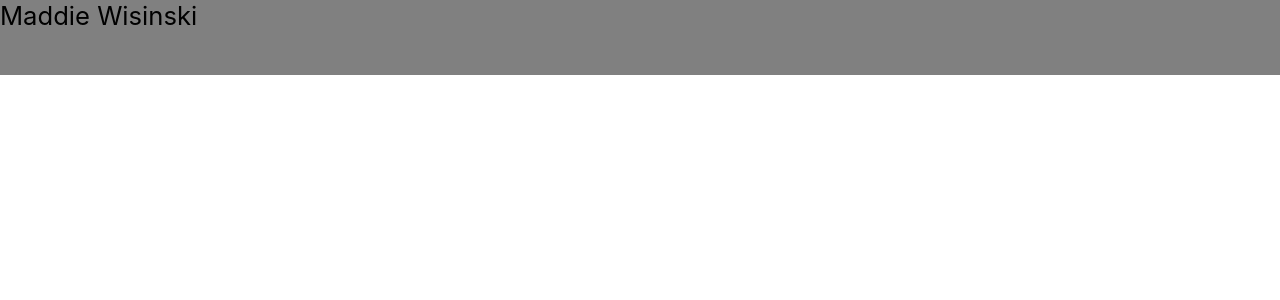
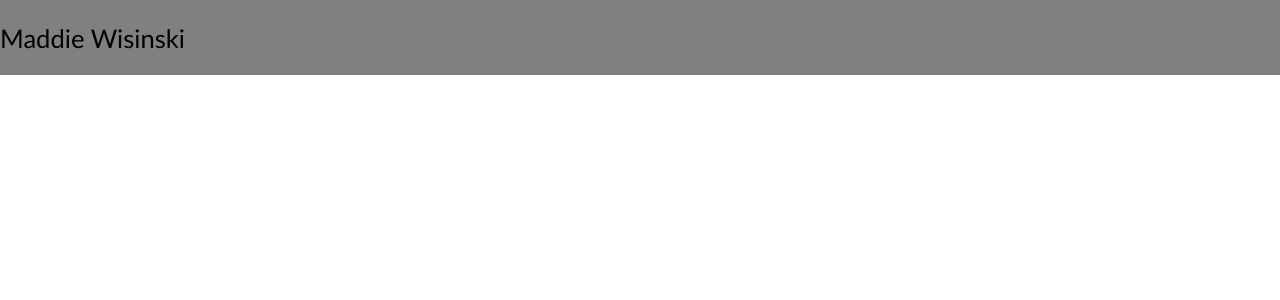
Before and after one commit to MadBeignet/Portfolio, a React (Create React App) app: page / in a window 1280 px wide. Shown: the top 300 px of the page. Built offline with nearby package versions, Linux system fonts and the light colour scheme.

Commit message:
header work

```diff
--- a/src/NewMainPage/Header.js
+++ b/src/NewMainPage/Header.js
@@ -5,7 +5,7 @@ import Hamburger from '../MainPage/Hamburger';
 function Header() {
     return (
         <div className="header">
-            <span id="fancy-name">Maddie Wisinski</span>
+            <div className="name-box">Maddie Wisinski</div>
         </div>
     )
 }
--- a/src/NewMainPage/NewMainPage.css
+++ b/src/NewMainPage/NewMainPage.css
@@ -1,10 +1,21 @@
 .header {
     height: 75px;
     background-color: gray;
+    display: table;
+    width: 100%;
+
 }
 
 #fancy-name {
+    font-size: 3.5vh;
+    height: 50px;
+}
+
+.name-box {
     font-size: 2vw;
-    height: fit-content;
+    height: 50px;
+    display: table-cell;
+    width: fit-content;
     vertical-align: middle;
+    font-family:'Gill Sans', 'Gill Sans MT', Calibri, 'Trebuchet MS', sans-serif;
 }
```
